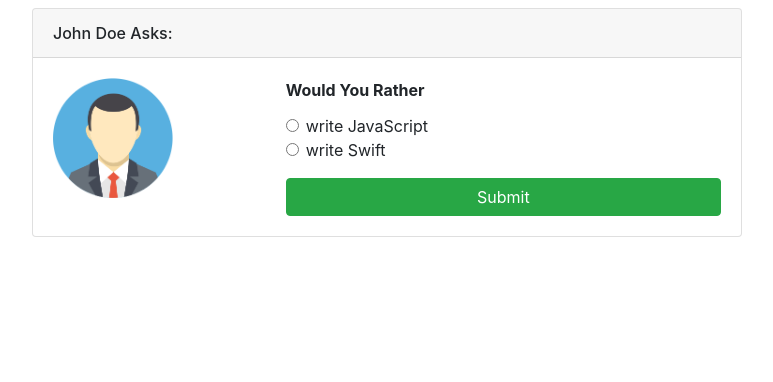
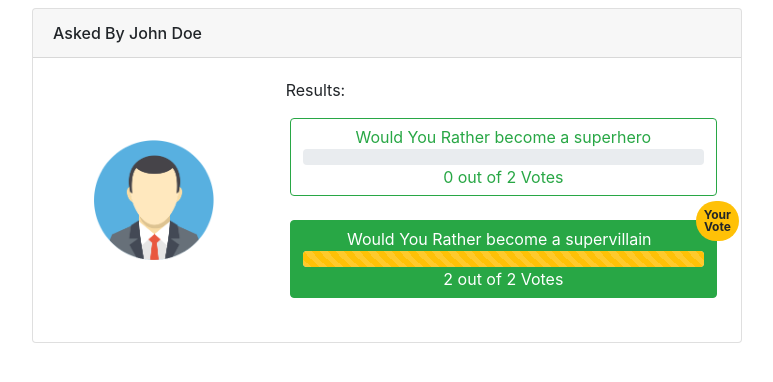
Before and after one commit to SumeetKK/udacity-would-you-rather, a React (Create React App) app: page / in a window 1280 px wide. Shown: the top 382 px of the page, without its empty margins (253-1026 px from the left). Built offline with nearby package versions, Linux system fonts and the light colour scheme.

Commit message:
Completed ViewQuestion Componenet

```diff
--- a/src/component/ViewQuestion.js
+++ b/src/component/ViewQuestion.js
@@ -1,7 +1,6 @@
 import React, {Component} from 'react'
-import {Container, Card, CardHeader, CardBody, Button, Row, Col, CardTitle} from 'reactstrap'
+import {Container, Card, CardHeader, CardBody, Button, Row, Col, CardTitle, CardText, FormGroup, Label, Input, Badge, Progress } from 'reactstrap'
 import { connect } from 'react-redux'
-import { FormGroup, Label, Input } from 'reactstrap'
 import { handleAnswer } from '../actions/shared';
 
 
@@ -27,17 +26,49 @@ class ViewQuestion extends Component{
 
     render(){
         const {question, authedUser} = this.props
-        const alreadyAnswered = (question.optionOne.votes.includes(authedUser) || question.optionTwo.votes.includes(authedUser))
+        const answerOne = question.optionOne.votes.includes(authedUser)
+        const answerTwo = question.optionTwo.votes.includes(authedUser)
+        const alreadyAnswered = ( answerOne || answerTwo)
+
         return (<Container>
                 <Col md={{size: 8, offset: 2}}>
                     {(alreadyAnswered)
-                        ? "Already Answered"
+                        ? (<Card className="my-2">
+                            <CardHeader style={{fontWeight: '500'}}>Asked By {this.props.user.name}</CardHeader>
+                            <CardBody>
+                                <Row>
+                                    <Col xs='4' className='d-flex flex-wrap align-items-center'>
+                                        <img src={this.props.user.avatarURL} style={{maxHeight: '120px', width: 'auto'}} className='img-fluid mx-auto' alt="Avatar for Person" />
+                                    </Col>
+                                    <Col xs='8'>
+                                        <CardText>Results:</CardText>
+                                        <div className='px-1'>
+                                            <Button block color="success" outline={!answerOne}>
+                                                {answerOne && (<Badge href="#" color="warning" style={{borderRadius: '100px'}}>Your<br />Vote</Badge>)}
+                                                Would You Rather {question.optionOne.text}
+                                                <Progress striped  color="primary" value={(question.optionOne.votes.length / (question.optionOne.votes.length + question.optionTwo.votes.length)) * 100 } />
+                                                <CardText>{question.optionOne.votes.length} out of {(question.optionOne.votes.length + question.optionTwo.votes.length)} Votes </CardText>
+
+                                            </Button>
+                                        </div>
+                                        <div className='px-1'>
+                                            <Button block color="success" outline={!answerTwo} className="my-4">
+                                                {answerTwo && (<Badge href="#" color="warning" className='float-right' style={{borderRadius: '200px', padding: '8px', marginRight: '-35px', marginTop: '-25px'}}>Your<br />Vote</Badge>)}
+                                                Would You Rather {question.optionTwo.text}
+                                                <Progress striped  color="warning"  value={question.optionTwo.votes.length / (question.optionOne.votes.length + question.optionTwo.votes.length) * 100 } />
+                                                <CardText>{question.optionTwo.votes.length} out of {(question.optionOne.votes.length + question.optionTwo.votes.length)} Votes </CardText>
+                                            </Button>
+                                        </div>
+                                    </Col>
+                                </Row>
+                            </CardBody>
+                        </Card>)
                         : <Card className="my-2">
                             <CardHeader style={{fontWeight: '500'}}>{this.props.user.name} Asks:</CardHeader>
                             <CardBody>
                                 <Row>
                                     <Col xs='4'>
-                                        <img src={this.props.user.avatarURL} style={{maxHeight: '120px', width: 'auto'}} className='img-fluid' alt="Avatar for Person" />
+                                        <img src={this.props.user.avatarURL} style={{maxHeight: '120px', width: 'auto'}} className='img-fluid my-auto' alt="Avatar for Person" />
                                     </Col>
                                         <Col xs='8'>
                                             <form onSubmit={this.handleSubmit} >
@@ -69,7 +100,7 @@ class ViewQuestion extends Component{
 
 function mapStateToProps({questions, users, authedUser})
 {
-    const questionId = 'xj352vofupe1dqz9emx13r'
+    const questionId = '6ni6ok3ym7mf1p33lnez'
     console.log('users: ', users)
     return {
         question: questions[questionId],
```
